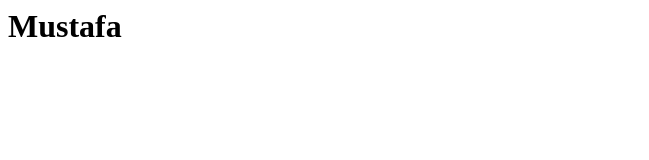
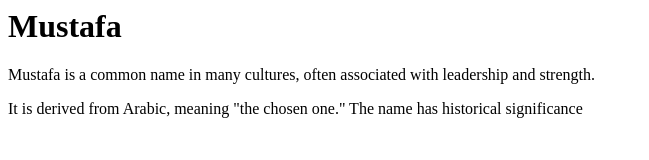
Before and after one commit to ghulammujtaba0687/Second-Html-Repo, a plain HTML site: page index.html in a window 1280 px wide. Shown: the whole page, without its empty margins (0-649 px from the left). Drawn offline with Linux system fonts and the light colour scheme.

Commit message:
mustafa code update

```diff
--- a/index.html
+++ b/index.html
@@ -1 +1,3 @@
 <h1>Mustafa</h1>
+<p>Mustafa is a common name in many cultures, often associated with leadership and strength.</p>
+<p>It is derived from Arabic, meaning "the chosen one." The name has historical significance</p>
```
